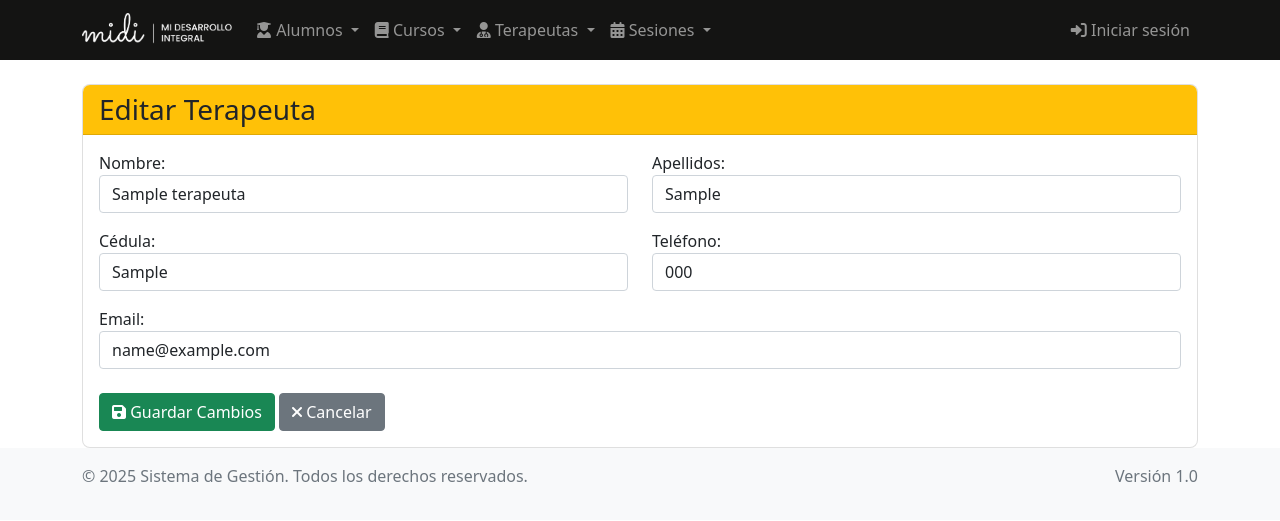
After one commit to Yael-Parra/Repo---Midi, a Django app: page /terapeutas/terapeutas/1/editar/ in a window 1280 px wide. The commit adds this page. Shown: the top 521 px of the page. Run offline with Django 5.2, Linux system fonts and the light colour scheme; tables that the repository leaves empty hold one stand-in row (values such as "Sample post").

Commit message:
feat: create therapists view and add favicon

```diff
--- a/app/sesiones/templates/base.html
+++ b/app/sesiones/templates/base.html
@@ -14,6 +14,10 @@
 
     <!-- Estilos personalizados -->
     <link rel="stylesheet" href="{% static 'sesiones.css' %}">
+
+    <link rel="icon" href="{% static 'img\favicon_io (1)\favicon.ico' %}" type="image/x-icon">
+    <link rel="shortcut icon" href="{% static 'images/favicon.ico' %}" type="image/x-icon">
+
 
     {% block extracss %}{% endblock %}
 </head>
--- /dev/null
+++ b/app/terapeutas/forms.py
@@ -0,0 +1,21 @@
+# forms.py
+from django import forms
+from .models import Terapeuta
+
+class TerapeutaForm(forms.ModelForm):
+    class Meta:
+        model = Terapeuta
+        fields = [
+            'terapeuta_nombre',
+            'terapeuta_apellidos',
+            'terapeuta_cedula',
+            'terapeuta_telefono',
+            'terapeuta_email',
+        ]
+        widgets = {
+            'terapeuta_nombre': forms.TextInput(attrs={'class': 'form-control'}),
+            'terapeuta_apellidos': forms.TextInput(attrs={'class': 'form-control'}),
+            'terapeuta_cedula': forms.TextInput(attrs={'class': 'form-control'}),
+            'terapeuta_telefono': forms.TextInput(attrs={'class': 'form-control'}),
+            'terapeuta_email': forms.EmailInput(attrs={'class': 'form-control'}),
+        }
--- a/app/terapeutas/models.py
+++ b/app/terapeutas/models.py
@@ -1,6 +1,5 @@
 from django.db import models
 
-# Modelo Terapeuta
 class Terapeuta(models.Model):
     id_terapeuta = models.AutoField(primary_key=True, db_column="id_terapeuta")
     terapeuta_nombre = models.CharField(max_length=50, verbose_name="Nombre del Terapeuta", db_column="terapeuta_nombre")
@@ -11,5 +10,6 @@ class Terapeuta(models.Model):
 
     def __str__(self):
         return f"{self.terapeuta_nombre} {self.terapeuta_apellidos}"
+
     class Meta:
         db_table = 'terapeutas'
--- /dev/null
+++ b/app/terapeutas/templates/editar_terapeuta.html
@@ -0,0 +1,67 @@
+{% extends "base.html" %}
+
+{% block content %}
+<div class="container mt-4">
+    <div class="card">
+        <div class="card-header bg-warning text-dark">
+            <h3 class="mb-0">Editar Terapeuta</h3>
+        </div>
+        <div class="card-body">
+            <form method="post">
+                {% csrf_token %}
+
+                <div class="row">
+                    <div class="col-md-6 mb-3">
+                        <label for="{{ form.terapeuta_nombre.id_for_label }}">Nombre:</label>
+                        {{ form.terapeuta_nombre }}
+                        {% if form.terapeuta_nombre.errors %}
+                        <small class="text-danger">{{ form.terapeuta_nombre.errors }}</small>
+                        {% endif %}
+                    </div>
+                    <div class="col-md-6 mb-3">
+                        <label for="{{ form.terapeuta_apellidos.id_for_label }}">Apellidos:</label>
+                        {{ form.terapeuta_apellidos }}
+                        {% if form.terapeuta_apellidos.errors %}
+                        <small class="text-danger">{{ form.terapeuta_apellidos.errors }}</small>
+                        {% endif %}
+                    </div>
+                </div>
+
+                <div class="row">
+                    <div class="col-md-6 mb-3">
+                        <label for="{{ form.terapeuta_cedula.id_for_label }}">Cédula:</label>
+                        {{ form.terapeuta_cedula }}
+                        {% if form.terapeuta_cedula.errors %}
+                        <small class="text-danger">{{ form.terapeuta_cedula.errors }}</small>
+                        {% endif %}
+                    </div>
+                    <div class="col-md-6 mb-3">
+                        <label for="{{ form.terapeuta_telefono.id_for_label }}">Teléfono:</label>
+                        {{ form.terapeuta_telefono }}
+                        {% if form.terapeuta_telefono.errors %}
+                        <small class="text-danger">{{ form.terapeuta_telefono.errors }}</small>
+                        {% endif %}
+                    </div>
+                </div>
+
+                <div class="mb-3">
+                    <label for="{{ form.terapeuta_email.id_for_label }}">Email:</label>
+                    {{ form.terapeuta_email }}
+                    {% if form.terapeuta_email.errors %}
+                    <small class="text-danger">{{ form.terapeuta_email.errors }}</small>
+                    {% endif %}
+                </div>
+
+                <div class="mt-4">
+                    <button type="submit" class="btn btn-success">
+                        <i class="fas fa-save"></i> Guardar Cambios
+                    </button>
+                    <a href="{% url 'lista_terapeutas' %}" class="btn btn-secondary">
+                        <i class="fas fa-times"></i> Cancelar
+                    </a>
+                </div>
+            </form>
+        </div>
+    </div>
+</div>
+{% endblock %}
--- a/app/terapeutas/urls.py
+++ b/app/terapeutas/urls.py
@@ -1,13 +1,13 @@
 # app/terapeutas/urls.py
 
 from django.urls import path
-from . import views  # Asegúrate de que tus vistas estén importadas
+from . import views
 
 urlpatterns = [
-    path('', views.lista_terapeutas, name='lista_terapeutas'),  # Vista para listar terapeutas
-    path('detalle/<int:id>/', views.detalle_terapeuta, name='detalle_terapeuta'),  # Vista de detalle de un terapeuta
-    path('crear/', views.crear_terapeuta, name='crear_terapeuta'),  # Vista para crear un nuevo terapeuta
-    path('editar/<int:id>/', views.editar_terapeuta, name='editar_terapeuta'),  # Vista para editar un terapeuta existente
-    path('eliminar/<int:id>/', views.eliminar_terapeuta, name='eliminar_terapeuta'),  # Vista para eliminar un terapeuta
-
+    path('', views.TerapeutaListView.as_view(), name='lista_terapeutas'),
+    path('terapeutas/buscar/', views.buscar_terapeutas, name='buscar_terapeutas'),
+    path('terapeutas/<int:id_terapeuta>/', views.TerapeutaDetailView.as_view(), name='detalle_terapeuta'),
+    path('terapeutas/crear/', views.TerapeutaCreateView.as_view(), name='crear_terapeuta'),
+    path('terapeutas/<int:id_terapeuta>/editar/', views.TerapeutaUpdateView.as_view(), name='editar_terapeuta'),
+    path('terapeutas/<int:id_terapeuta>/eliminar/', views.TerapeutaDeleteView.as_view(), name='eliminar_terapeuta'),
 ]
--- a/app/terapeutas/views.py
+++ b/app/terapeutas/views.py
@@ -1,31 +1,56 @@
-# app/terapeutas/views.py
+from django.shortcuts import render, redirect, get_object_or_404
+from django.urls import reverse_lazy
+from django.views.generic import ListView, DetailView, CreateView, UpdateView, DeleteView
+from .models import Terapeuta
+from .forms import TerapeutaForm
 
-from django.shortcuts import render, redirect
-from .models import Terapeuta  # Asegúrate de que el modelo esté importado
+# Class-based view for listing therapists
+class TerapeutaListView(ListView):
+    model = Terapeuta
+    template_name = 'lista_terapeutas.html'
+    context_object_name = 'terapeutas'
 
+# Class-based view to see details of a therapist
+class TerapeutaDetailView(DetailView):
+    model = Terapeuta
+    template_name = 'detalle_terapeuta.html'
+    context_object_name = 'terapeuta'
+    pk_url_kwarg = 'id_terapeuta'
 
-def lista_terapeutas(request):
-    terapeutas = Terapeuta.objects.all()
-    return render(request, 'terapeutas/lista_terapeutas.html', {'terapeutas': terapeutas}) # Asegúrate de que la plantilla exista
+# Class-based view for creating a therapist
+class TerapeutaCreateView(CreateView):
+    model = Terapeuta
+    form_class = TerapeutaForm
+    template_name = 'crear_terapeuta.html'
+    success_url = reverse_lazy('lista_terapeutas')
 
-def lista_terapeutas(request):
-    # Lógica para listar terapeutas
-    return render(request, 'terapeutas/lista.html')  # Asegúrate de que la plantilla exista
+# Vista basada en clase para actualizar un terapeuta
+class TerapeutaUpdateView(UpdateView):
+    model = Terapeuta
+    form_class = TerapeutaForm
+    template_name = 'editar_terapeuta.html'
+    pk_url_kwarg = 'id_terapeuta'
+    success_url = reverse_lazy('lista_terapeutas')
 
-def detalle_terapeuta(request, id):
-    # Lógica para obtener el detalle de un terapeuta específico
-    return render(request, 'terapeutas/detalle.html', {'id': id})  # Asegúrate de que la plantilla exista
+# Vista basada en clase para eliminar un terapeuta
+class TerapeutaDeleteView(DeleteView):
+    model = Terapeuta
+    pk_url_kwarg = 'id_terapeuta'
+    success_url = reverse_lazy('lista_terapeutas')
+    template_name = 'eliminar_terapeuta.html'
 
-def crear_terapeuta(request):
-    # Lógica para crear un nuevo terapeuta
-    return render(request, 'terapeutas/crear.html')  # Asegúrate de que la plantilla exista
+# También puedes añadir vistas basadas en funciones si prefieres
+def buscar_terapeutas(request):
+    query = request.GET.get('q', '')
+    if query:
+        terapeutas = Terapeuta.objects.filter(
+            terapeuta_nombre__icontains=query) | Terapeuta.objects.filter(
+            terapeuta_apellidos__icontains=query) | Terapeuta.objects.filter(
+            terapeuta_cedula__icontains=query)
+    else:
+        terapeutas = Terapeuta.objects.all()
 
-def editar_terapeuta(request, id):
-    # Lógica para editar un terapeuta existente
-    return render(request, 'terapeutas/editar.html', {'id': id})  # Asegúrate de que la plantilla exista
-
-def eliminar_terapeuta(request, id):
-    # Lógica para eliminar un terapeuta
-    terapeuta = Terapeuta.objects.get(id=id)  # Obtén el terapeuta por ID
-    terapeuta.delete()  # Elimina el terapeuta
-    return redirect('lista_terapeutas')  # Redirige a la lista de terapeutas
+    return render(request, 'lista_terapeutas.html', {
+        'terapeutas': terapeutas,
+        'query': query
+    })
```
Also changed, not shown: app/terapeutas/templates/crear_terapeuta.html (added, +67 -0 lines), app/terapeutas/templates/detalle_terapeuta.html (added, +39 -0 lines), app/terapeutas/templates/eliminar_terapeuta.html (added, +27 -0 lines), app/terapeutas/templates/lista_terapeutas.html (+75 -6 lines), app/sesiones/static/img/favicon_io (1)/android-chrome-192x192.png (added), app/sesiones/static/img/favicon_io (1)/android-chrome-512x512.png (added), app/sesiones/static/img/favicon_io (1)/apple-touch-icon.png (added), app/sesiones/static/img/favicon_io (1)/favicon-16x16.png (added), app/sesiones/static/img/favicon_io (1)/favicon-32x32.png (added), app/sesiones/static/img/favicon_io (1)/favicon.ico (added), app/sesiones/static/img/favicon_io (1)/site.webmanifest (added), static/favicon.ico (added).
